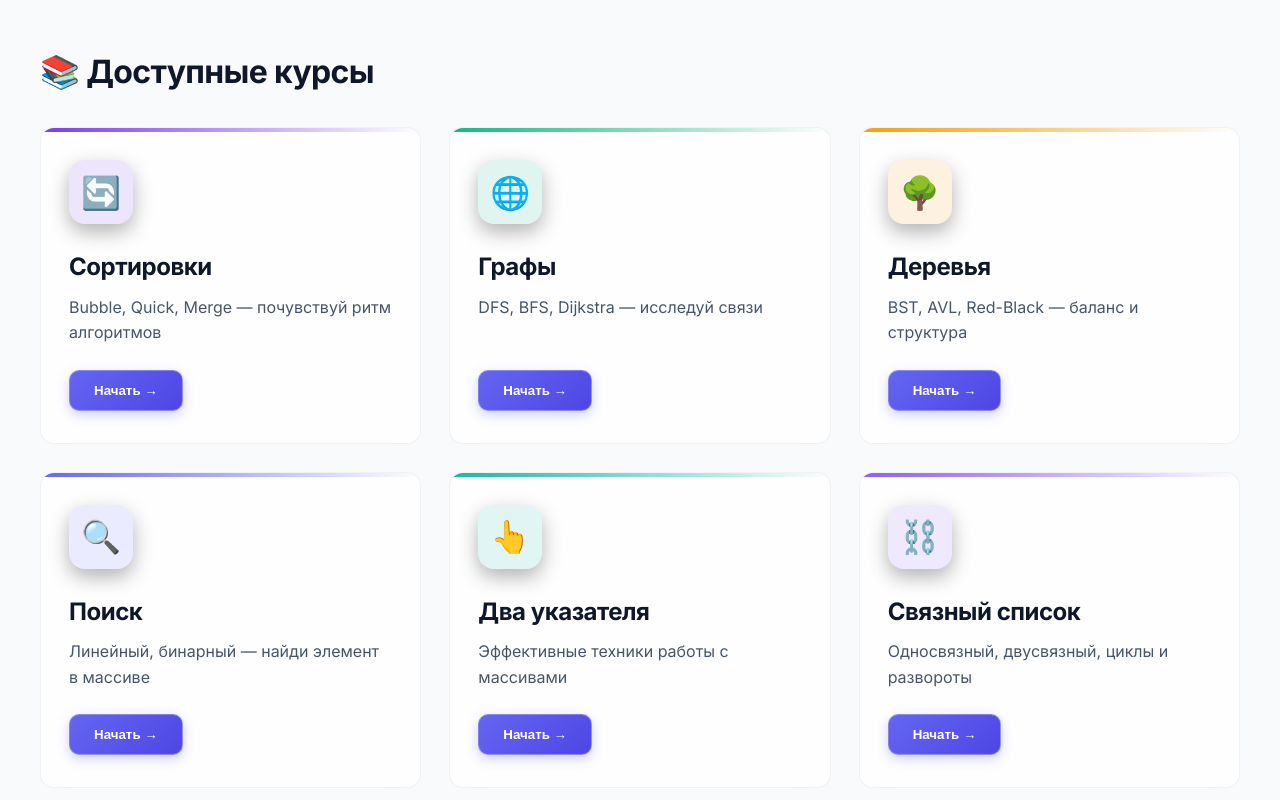
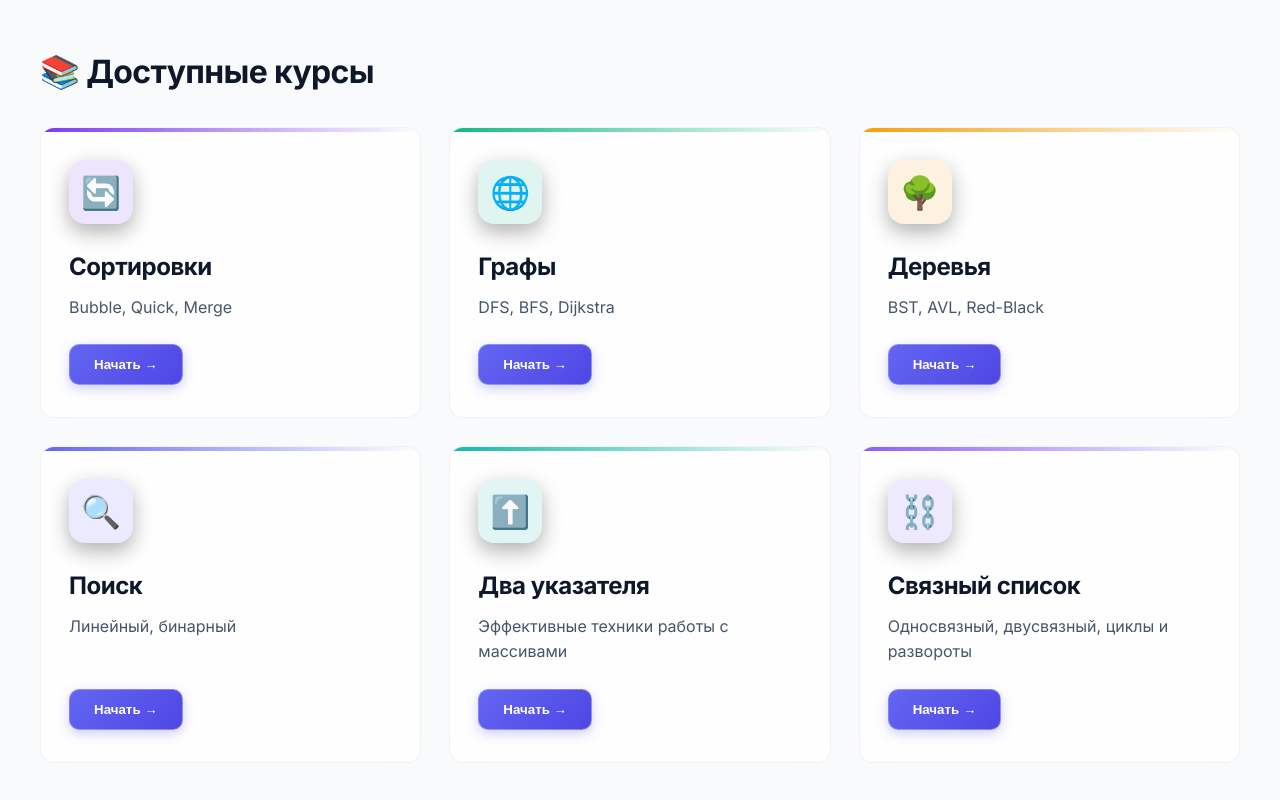
Before and after one commit to ImishgunI/Algolearn, a Vue app in the folder frontend/: page / in a window 1280 px wide. Shown: the part 380-1180 px from the top of the page. Built offline with nearby package versions, Linux system fonts and the light colour scheme; no server answers.

Commit message:
Изменил описание курсов и сделал их 3 в ряд

```diff
--- a/frontend/src/views/HomeView.vue
+++ b/frontend/src/views/HomeView.vue
@@ -5,28 +5,28 @@ const courses = [
   {
     id: 1,
     title: "Сортировки",
-    desc: "Bubble, Quick, Merge — почувствуй ритм алгоритмов",
+    desc: "Bubble, Quick, Merge",
     icon: "🔄",
     color: "#7c3aed"
   },
   {
     id: 2,
     title: "Графы",
-    desc: "DFS, BFS, Dijkstra — исследуй связи",
+    desc: "DFS, BFS, Dijkstra",
     icon: "🌐",
     color: "#10b981"
   },
   {
     id: 3,
     title: "Деревья",
-    desc: "BST, AVL, Red-Black — баланс и структура",
+    desc: "BST, AVL, Red-Black",
     icon: "🌳",
     color: "#f59e0b"
   },
   {
     id: 4,
     title: "Поиск",
-    desc: "Линейный, бинарный — найди элемент в массиве",
+    desc: "Линейный, бинарный",
     icon: "🔍",
     color: "#6366f1"
   },
@@ -34,7 +34,7 @@ const courses = [
     id: 5,
     title: "Два указателя",
     desc: "Эффективные техники работы с массивами",
-    icon: "👆",
+    icon: "⬆️",
     color: "#14b8a6"
   },
   {
@@ -120,7 +120,7 @@ const courses = [
 
 .courses-grid {
   display: grid;
-  grid-template-columns: repeat(auto-fit, minmax(300px, 1fr));
+  grid-template-columns: repeat(3, 1fr);
   gap: 28px;
   padding-bottom: 40px;
 }
```
